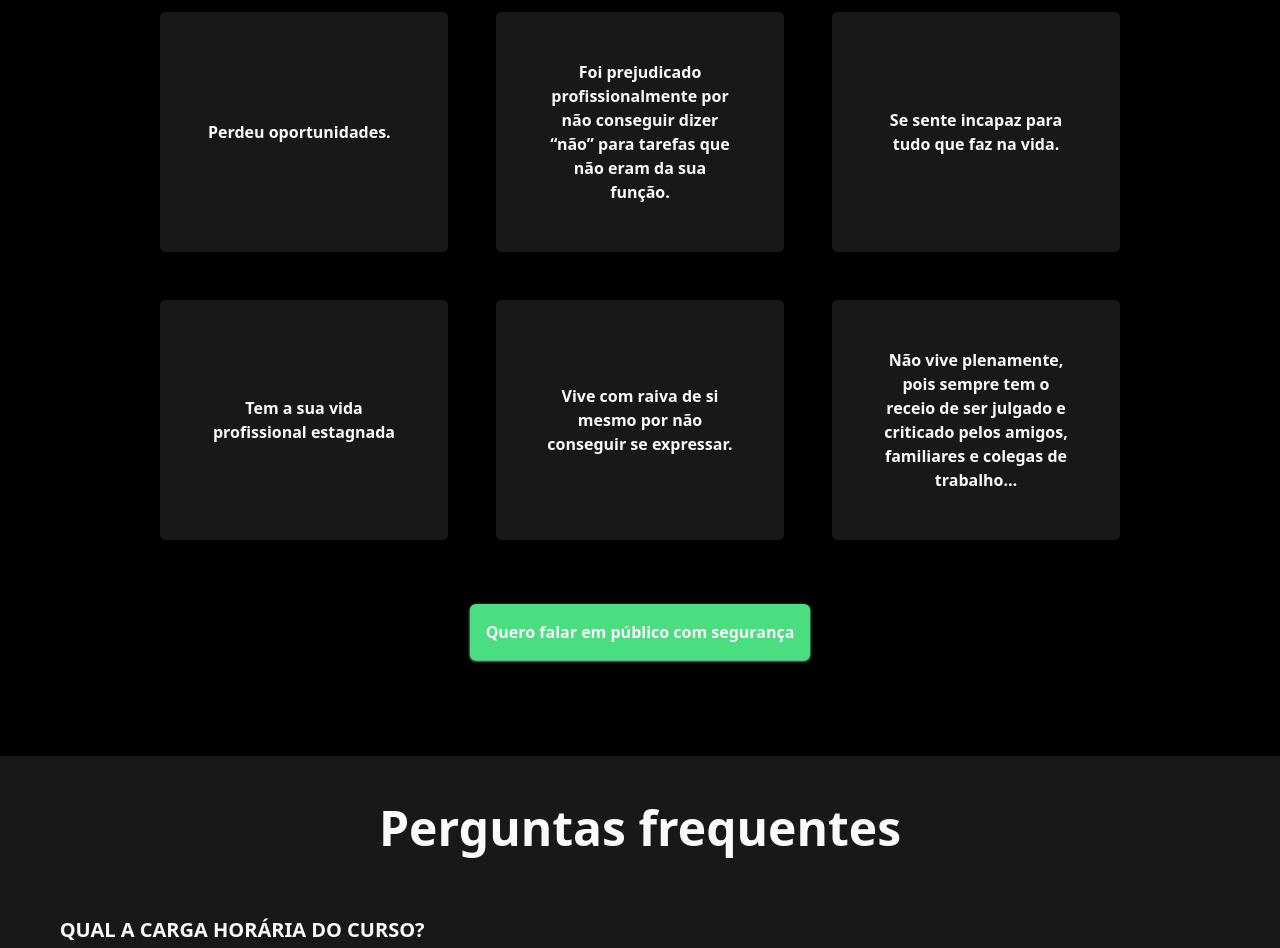
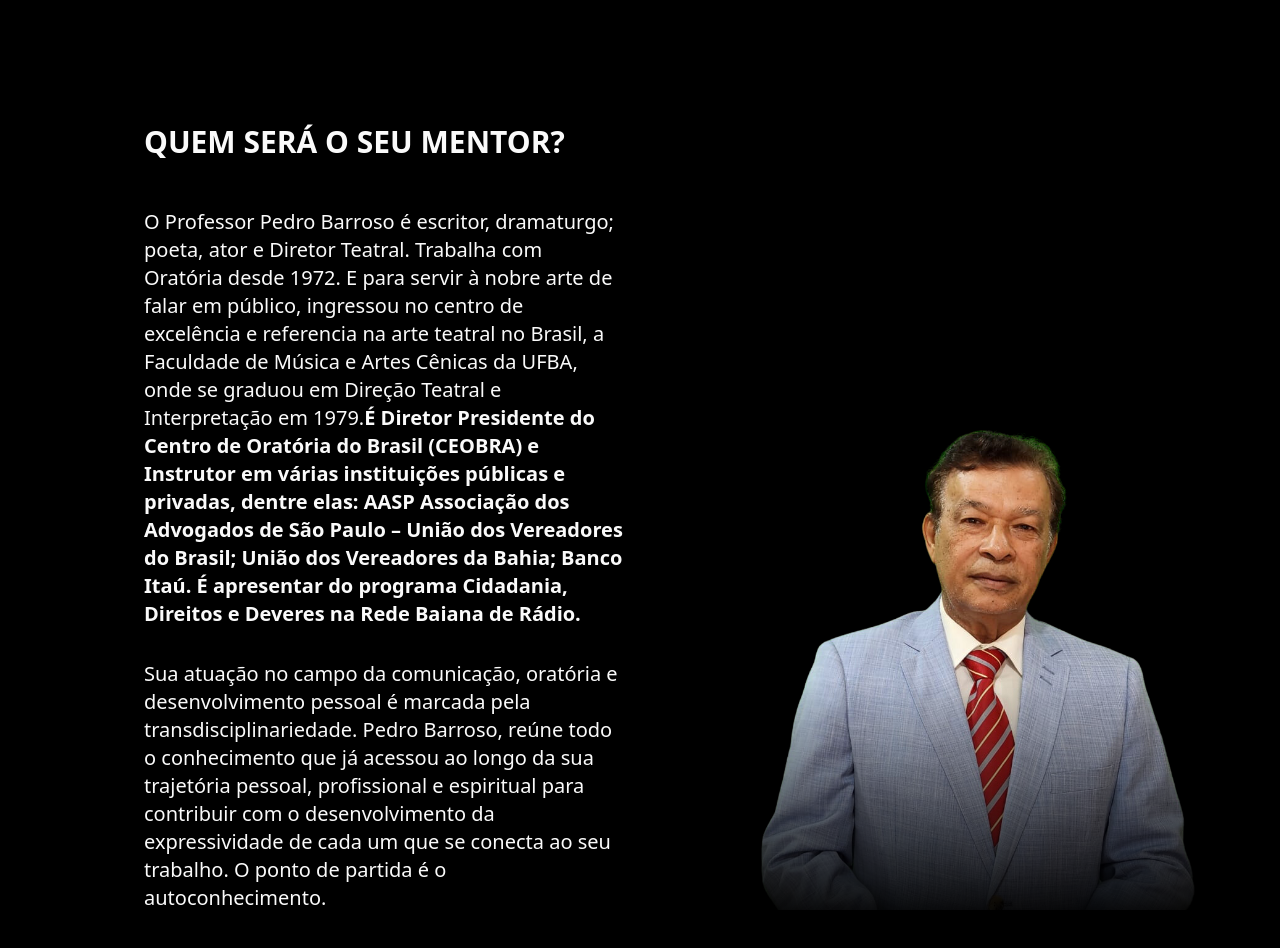
Before and after one commit to VitoorFranca/curso-oratoria-lp, a Next.js app: page / in a window 1280 px wide. Shown: the part 1420-2368 px from the top of the page. Built offline with nearby package versions, Linux system fonts and the light colour scheme.

Commit message:
pedrseu mentor

```diff
--- a/src/app/page.tsx
+++ b/src/app/page.tsx
@@ -1,6 +1,7 @@
 import Card from "@/components/Card";
 import Button from "@/components/Button";
 import Faq from "@/components/Faq";
+import Image from "next/image";
 
 export default function Home() {
   function toggleVisibility(id: string) {
@@ -39,10 +40,41 @@ export default function Home() {
         </div>
       </section>
 
+      <section id="mentor" className=" w-full flex md:flex-row flex-col-reverse items-center justify-center gap-16 py-24">
+        <div className="max-w-[38rem] w flex flex-col gap-12 p-16">
+          <h2 className="font-bold text-3xl">QUEM SERÁ O SEU MENTOR?</h2>
+          <div className="flex flex-col gap-8 text-xl">
+            <p>
+            O Professor Pedro Barroso é escritor, dramaturgo; poeta, ator e Diretor Teatral.
+            Trabalha com Oratória desde 1972. E para servir à nobre arte de falar em público,
+            ingressou no centro de excelência e referencia na arte teatral no Brasil, a
+            Faculdade de Música e Artes Cênicas da UFBA, onde se graduou em Direção Teatral e
+            Interpretação em 1979.
+            <strong>
+            É Diretor Presidente do Centro de Oratória do Brasil (CEOBRA) e  Instrutor em várias instituições públicas e privadas, dentre elas:  AASP Associação dos Advogados de São Paulo – União dos Vereadores do Brasil; União dos Vereadores da Bahia; Banco Itaú. É apresentar do programa Cidadania, Direitos e Deveres na Rede Baiana de Rádio.
+            </strong>
+            </p>
+            <p>
+            Sua atuação no campo da comunicação, oratória e desenvolvimento pessoal é marcada pela transdisciplinariedade. Pedro Barroso, reúne todo o conhecimento que já acessou ao longo da sua trajetória pessoal, profissional e espiritual para contribuir com o desenvolvimento da expressividade de cada um que se conecta ao seu trabalho. O ponto de partida é o autoconhecimento.
+            </p>
+            <p>
+            O seu principal objetivo é fazer com que todos os seus alunos, mentorados e leitores possam construir uma comunicação confiante e carismática para que, dessa forma, dêem voz aos seus propósitos e, possam levar as suas mensagens para o mundo!
+            </p>
+          </div>
+          <Button>Quero falar em público com segurança</Button>
+        </div>
+
+        <div className="relative w-[28rem] h-[30rem]">
+          <Image src='/mentor.png' alt="Professor Pedro Barroso" className="object-cover object-right w-full h-full absolute opacity-100" width={550} height={7000}/>
+          <div className="bg-gradient-to-b from-transparent via-transparent to-black w-full h-[31rem] absolute z-10  " />
+        </div>
+
+      </section>
+
 
       <section id="3" className="flex flex-col justify-center items-center px-12 py-12 gap-16 max-w-screen-xl">
         <div className="flex flex-wrap gap-12 justify-center">
-          <Card className="sm:flex hidden">Perdeu oportunidades.</Card>
+          <Card className="sm:flex hidden">Perde oportunidades.</Card>
           <Card>Foi prejudicado profissionalmente por não conseguir dizer “não” para tarefas que não eram da sua função.</Card>
           <Card>Se sente incapaz para tudo que faz na vida.</Card>
           <Card className="sm:flex hidden">Tem a sua vida profissional estagnada</Card>
@@ -65,3 +97,27 @@ export default function Home() {
     </main>
   )
 };
+
+// O Professor Pedro Barroso é escritor, dramaturgo; poeta, ator e Diretor Teatral. Trabalha com Oratória desde 1972. E para servir à nobre arte de falar em público, ingressou no centro de excelência e referencia na arte teatral no Brasil, a Faculdade de Música e Artes Cênicas da UFBA, onde se graduou em Direção Teatral e Interpretação em 1979.
+
+
+
+// Doutor Honoris-Causa em reconhecimento internacional aos serviços prestados à arte e a cultura, outorgado pela Universidade Corporativa das Américas, pela Faculdade Einstein e Doctor Honoris Causa em Comunicação pela Erich Fromm World University Inc., do Estado da Florida/EUA
+
+
+
+// Escreveu vários livros, dentre eles “Como Perder o Medo de Falar em Público” (Editora Minas) a “A Arte de Convencer Falando” (Editora Scortecci) e Você Sabe Falar em Público? (Editora Scortecci)  Seduzir com Palavras(Editora Scortecci)  e  A Flauta Que Fala  (Editora Scortecci). Amor e Tormenta no Mar da Bahia   (Editora Scortecci)  Os 4 Hábitos do Orador Eficaz (Editora Scortecci).  Conversas com o Lobisomem - Strip-tease na Biblioteca - A Batina Do Diabo
+
+// Dentre outras obras suas destacam-se:  O Caçador de Místico; O Excomungado; Destino Amargo de um Poeta; Angélica; Vida Carniça; Gaizelina; Enquanto o Rei Dorme as Crianças Brincam; A Viúva Romântica; A Caminho do Céu, além dos vários títulos de edições esgotadas.
+
+
+
+// Foi  o idealizador e fundador da Academia de Letras do Recôncavo,  ALER,  da qual faz parte.
+
+
+
+// É Diretor Presidente do Centro de Oratória do Brasil (CEOBRA) e  Instrutor em várias instituições públicas e privadas, dentre elas:  AASP Associação dos Advogados de São Paulo – União dos Vereadores do Brasil; União dos Vereadores da Bahia; Escola Judicial TRT5 BA -  Escola da AGU Ba -  CERS Cursos Online; Brasil Jurídico; Sebrae; Centrhu – Central de Cursos e Pós-Graduações;   Sindicato dos Trabalhadores em Rádio TV e Publicidade do Estado da Bahia; Fórum Municipal para o Desenvolvimento Sustentável do Centro da Cidade de Salvador; Banco Itaú. É apresentar do programa Cidadania, Direitos e Deveres na Rede Baiana de Rádio.
+
+
+
+// PEDRO BARROSO
```
Also changed, not shown: public/mentor.png (added).
